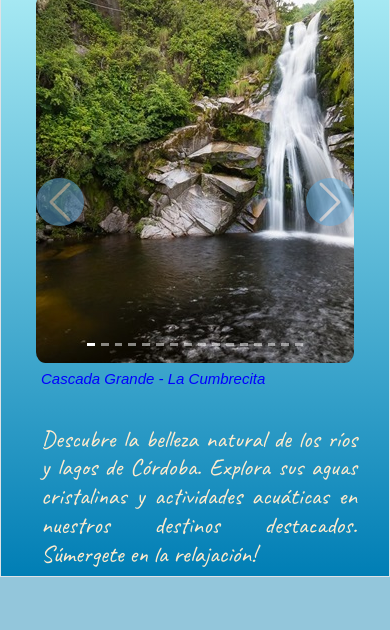
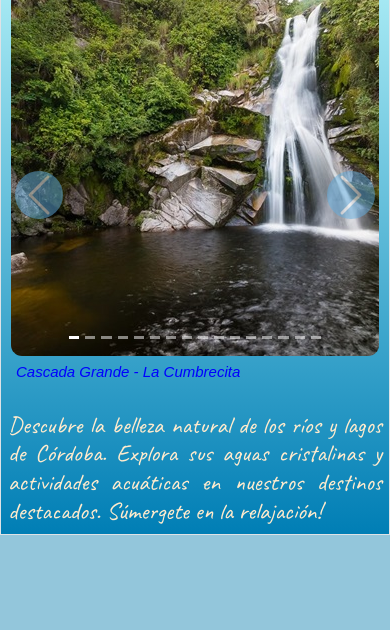
Before and after one commit to Svpalacio/CordobaNatural-RiosLagos, a website: page index.html in a window 390 px wide. Shown: the part 171-801 px from the top of the page. Drawn offline with nearby package versions, Linux system fonts and the light colour scheme; files that its build step writes are made by us from their sources.

Commit message:
optimización y detalles media queries

```diff
--- a/scss/layouts/_mediaQueries.scss
+++ b/scss/layouts/_mediaQueries.scss
@@ -5,7 +5,7 @@
         font-weight: 400;
         font-style: normal;
         font-size: 24px;
-        padding: 0px 2px 0px 10px;
+        padding: 0px 2px 0px 2px;
     }
 
     p.animate__animated {
@@ -124,7 +124,7 @@
 
     .col-lg-6.col-xs-12 {
         height: 100%;
-        padding: 12px 30px 0px 30px;
+        padding: 5px 5px 0px 5px;
     }
 
     .container {
```
